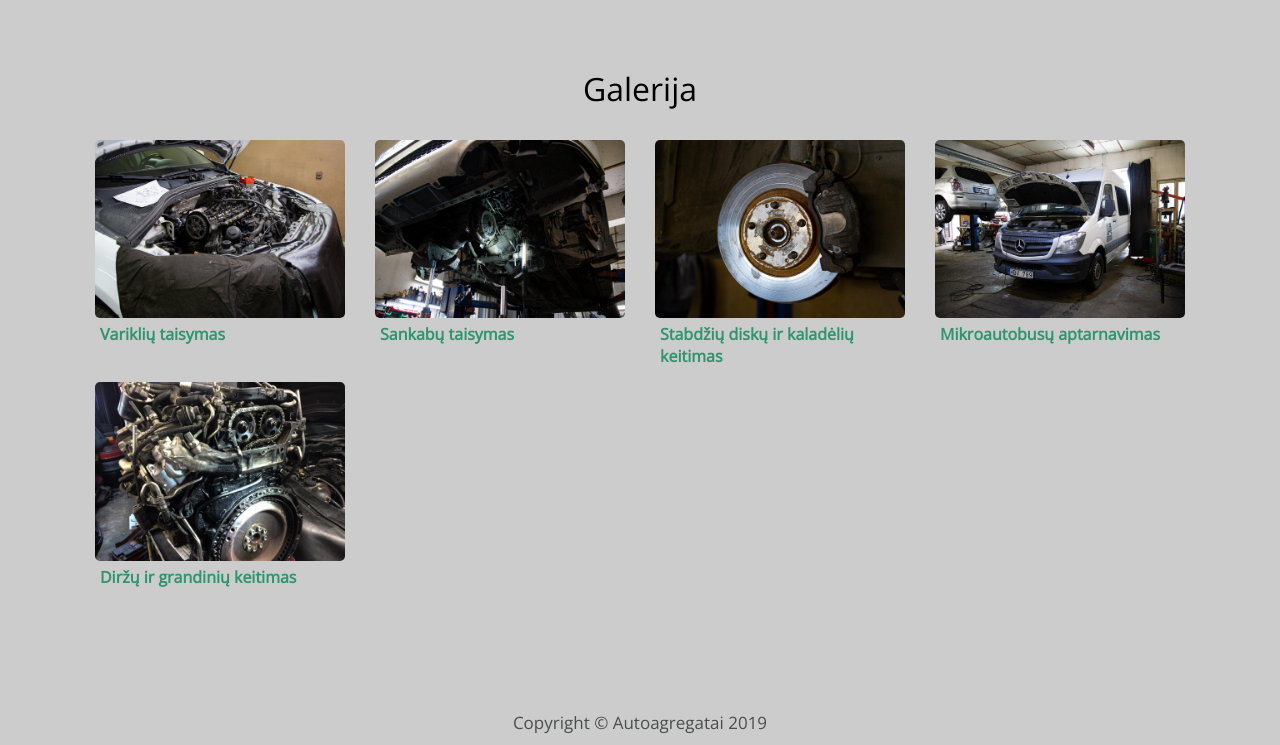
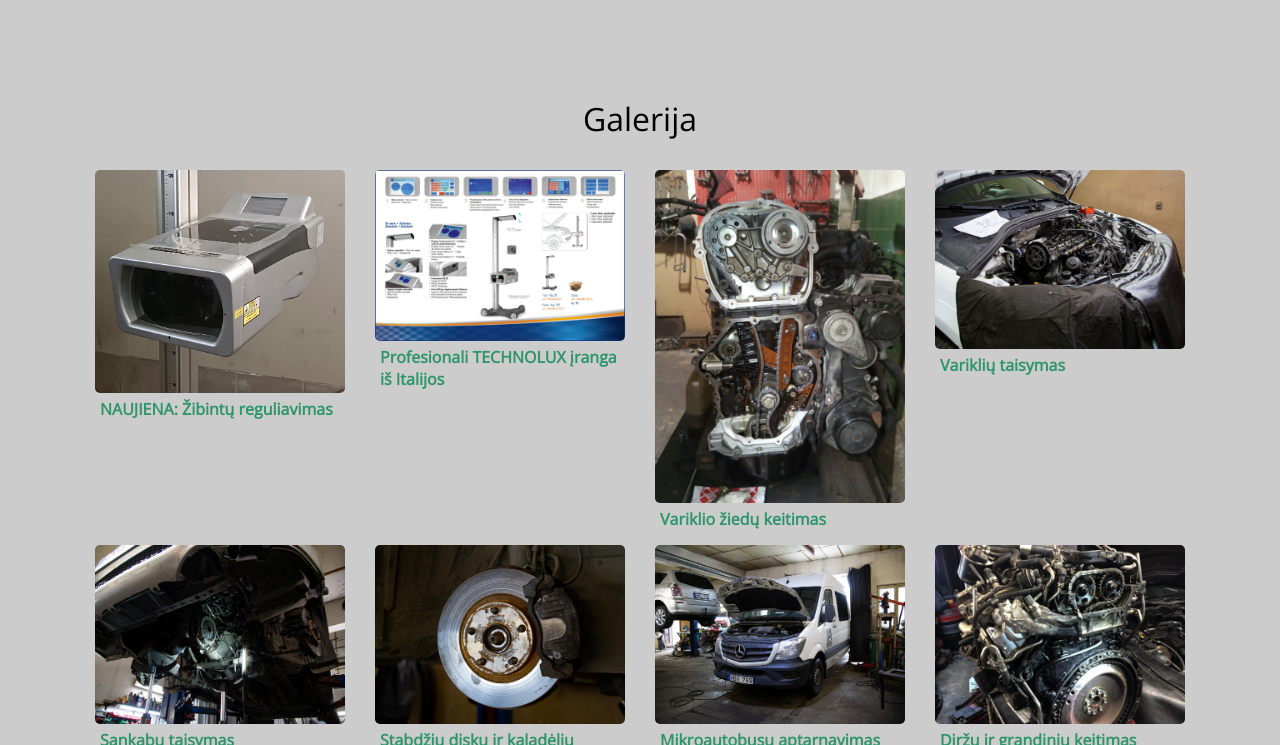
Before and after one commit to autoagregatai/autoagregatai.github.io, a plain HTML site: page index.html in a window 1280 px wide. Shown: the part 1638-2383 px from the top of the page. Drawn offline with nearby package versions, Linux system fonts and the light colour scheme; grey boxes are pictures that could not be loaded.

Commit message:
Update index.html

```diff
--- a/index.html
+++ b/index.html
@@ -43,6 +43,7 @@
 				<div style="padding-left:25px"><p class="col-12">Jau 26 metus teikiame automobilių serviso paslaugas Kaune.<br><br></p>
 
                 <ul class="col-12">
+		  <li>NAUJIENA: Profesionalus žibintų reguliavimas.</li>
                   <li>Variklio taisymas, variklio diržų ir grandinių keitimas</li>
                   <li>Važiuoklių remontas ir sankabos keitimas</li>
                   <li>Stabdžių sistemos remontas, stabdžių diskų ir kaladėlių keitimas</li>
@@ -90,6 +91,36 @@
 				<!-- gallery page 1 -->
 
 				<div id="tm-gallery-page-pizza" class="tm-gallery-page">
+
+					<article class="col-lg-3 col-md-4 col-sm-6 col-12 tm-gallery-item">
+
+						<figure>
+							<img class="myImg" src="img/gallery/moon.jpg" alt="NAUJIENA: Žibintų reguliavimas" style="width:100%;max-width:400px">
+							<figcaption>
+								<h4 class="tm-gallery-title">NAUJIENA: Žibintų reguliavimas</h4>
+							</figcaption>
+						</figure>
+					</article>
+
+					<article class="col-lg-3 col-md-4 col-sm-6 col-12 tm-gallery-item">
+
+						<figure>
+							<img class="myImg" src="img/gallery/moonsample.jpg" alt="Profesionali TECHNOLUX įranga iš Italijos" style="width:100%;max-width:400px">
+							<figcaption>
+								<h4 class="tm-gallery-title">Profesionali TECHNOLUX įranga iš Italijos</h4>
+							</figcaption>
+						</figure>
+					</article>
+
+					<article class="col-lg-3 col-md-4 col-sm-6 col-12 tm-gallery-item">
+
+						<figure>
+							<img class="myImg" src="img/gallery/q5variklioziedai.jpg" alt="Variklio žiedų keitimas" style="width:100%;max-width:400px">
+							<figcaption>
+								<h4 class="tm-gallery-title">Variklio žiedų keitimas</h4>
+							</figcaption>
+						</figure>
+					</article>
 
 					<article class="col-lg-3 col-md-4 col-sm-6 col-12 tm-gallery-item">
 
```
